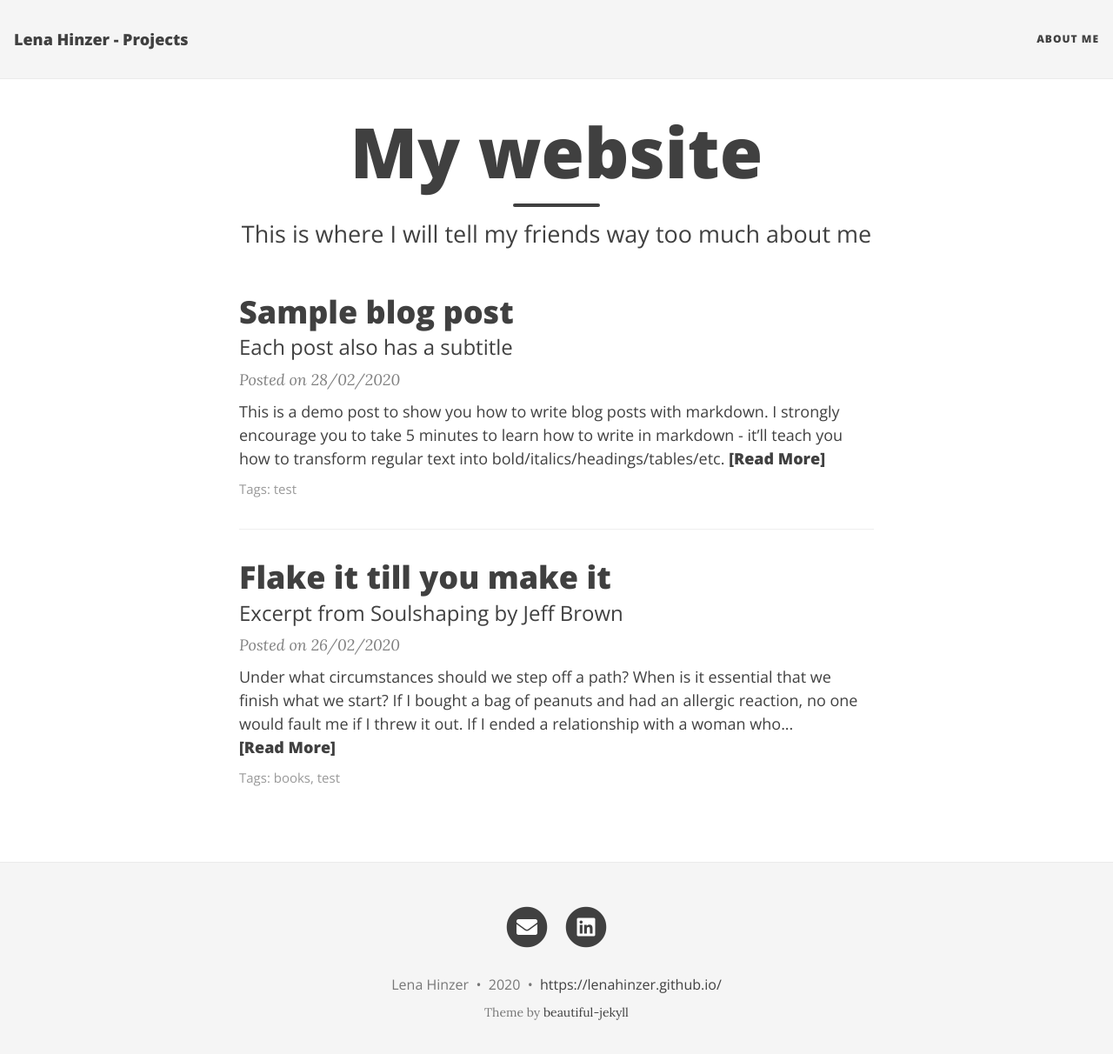
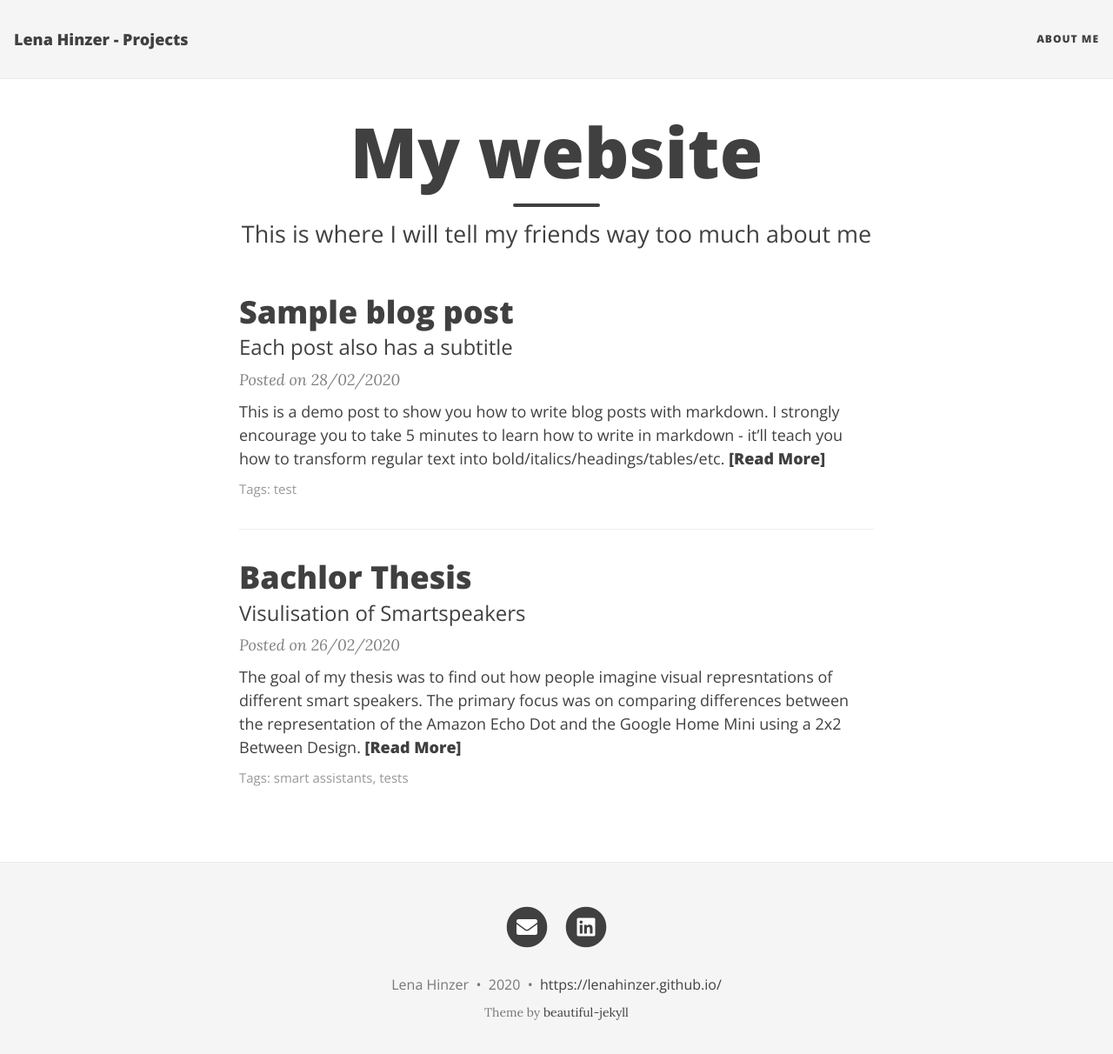
Before and after one commit to LenaHinzer/lenahinzer.github.io, a Jekyll site: the page built from index.html, in a window 1280 px wide and 1225 px high. Shown: the top 1212 px of the window at 87% size. Built offline with Jekyll 4.4.1, drawn with Linux system fonts in a browser that asks for light colours; nearby versions of some CDN libraries; the list of posts is cut into pages by our own code; some of the changed lines change nothing that is shown.

Commit message:
First Post

```diff
--- a/_config.yml
+++ b/_config.yml
@@ -44,7 +44,7 @@ social-network-links:
 #  twitter: daattali
 #  rss: true
 #  reddit: yourname
-  linkedin: https://www.linkedin.com/in/lena-hinzer-856637192/
+  linkedin: https://www.linkedin.com/in/lena-hinzer-856637192
 #  xing: yourname
 #  stackoverflow: "3943160/daattali"
 #  snapchat: deanat78
--- a/_posts/2020-02-26-flake-it-till-you-make-it.md
+++ b/_posts/2020-02-26-flake-it-till-you-make-it.md
@@ -1,16 +1,12 @@
 ---
 layout: post
-title: Flake it till you make it
-subtitle: Excerpt from Soulshaping by Jeff Brown
-cover-img: /assets/img/path.jpg
-share-img: /assets/img/path.jpg
-tags: [books, test]
+title: Bachlor Thesis
+subtitle: Visulisation of Smartspeakers
+cover-img: /assets/img/Ohne Titel 19_1.png
+share-img: /assets/img/Ohne Titel 19_1.png
+tags: [smart assistants, tests]
 ---
 
-Under what circumstances should we step off a path? When is it essential that we finish what we start? If I bought a bag of peanuts and had an allergic reaction, no one would fault me if I threw it out. If I ended a relationship with a woman who hit me, no one would say that I had a commitment problem. But if I walk away from a seemingly secure route because my soul has other ideas, I am a flake?
+The goal of my thesis was to find out how people imagine visual represntations of different smart speakers. The primary focus was on comparing differences between the representation of the Amazon Echo Dot and the Google Home Mini using a 2x2 Between Design.
 
-The truth is that no one else can definitively know the path we are here to walk. It’s tempting to listen—many of us long for the omnipotent other—but unless they are genuine psychic intuitives, they can’t know. All others can know is their own truth, and if they’ve actually done the work to excavate it, they will have the good sense to know that they cannot genuinely know anyone else’s. Only soul knows the path it is here to walk. Since you are the only one living in your temple, only you can know its scriptures and interpretive structure.
-
-At the heart of the struggle are two very different ideas of success—survival-driven and soul-driven. For survivalists, success is security, pragmatism, power over others. Success is the absence of material suffering, the nourishing of the soul be damned. It is an odd and ironic thing that most of the material power in our world often resides in the hands of younger souls. Still working in the egoic and material realms, they love the sensations of power and focus most of their energy on accumulation. Older souls tend not to be as materially driven. They have already played the worldly game in previous lives and they search for more subtle shades of meaning in this one—authentication rather than accumulation. They are often ignored by the culture at large, although they really are the truest warriors.
-
-A soulful notion of success rests on the actualization of our innate image. Success is simply the completion of a soul step, however unsightly it may be. We have finished what we started when the lesson is learned. What a fear-based culture calls a wonderful opportunity may be fruitless and misguided for the soul. Staying in a passionless relationship may satisfy our need for comfort, but it may stifle the soul. Becoming a famous lawyer is only worthwhile if the soul demands it. It is an essential failure if you are called to be a monastic this time around. If you need to explore and abandon ten careers in order to stretch your soul toward its innate image, then so be it. Flake it till you make it.
+![](/assets/img/Expo_Poster-1)
```
Also changed, not shown: 2 other files.
